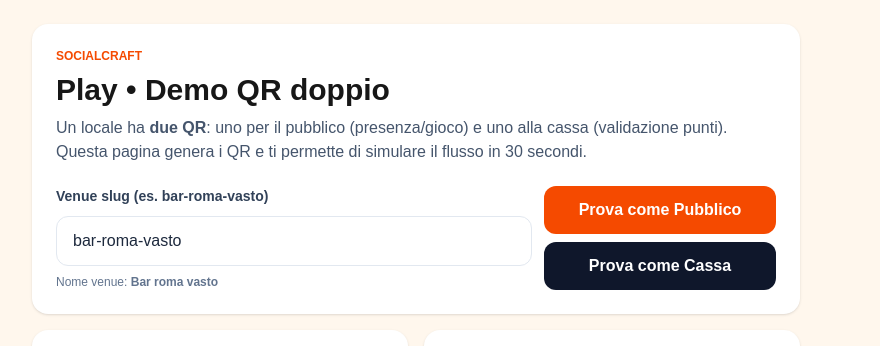
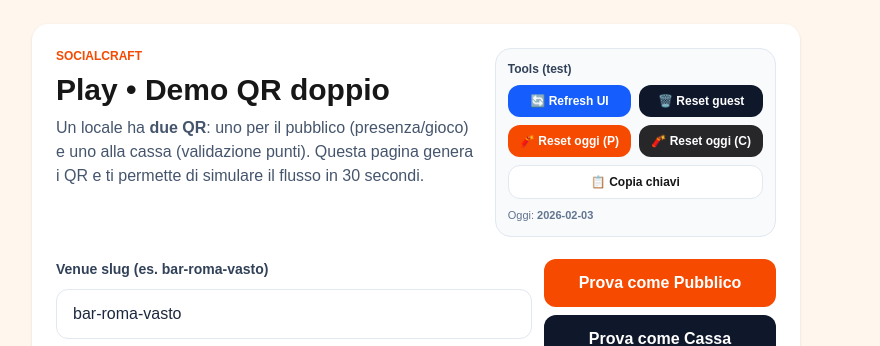
Before and after one commit to vits2709/socialcraft-platform, a Next.js app: page / in a window 1280 px wide. Shown: the top 346 px of the page, without its empty margins (224-1104 px from the left). Built offline with nearby package versions, Linux system fonts and the light colour scheme.

Commit message:
chore: refresh deploy

```diff
--- a/app/page.tsx
+++ b/app/page.tsx
@@ -6,6 +6,13 @@ import Link from "next/link";
 function prettify(slug: string) {
   const s = slug.replace(/-/g, " ").trim();
   return s ? s.charAt(0).toUpperCase() + s.slice(1) : "Venue";
+}
+
+function formatDayKey(d = new Date()) {
+  const yyyy = d.getFullYear();
+  const mm = String(d.getMonth() + 1).padStart(2, "0");
+  const dd = String(d.getDate()).padStart(2, "0");
+  return `${yyyy}-${mm}-${dd}`;
 }
 
 // QR via servizio pubblico (perfetto per demo). Se vuoi 100% local, poi lo facciamo con una lib.
@@ -20,35 +27,86 @@ export default function Home() {
 
   // ✅ evita hydration mismatch: origin è vuoto su server + primo render client
   const [origin, setOrigin] = useState<string>("");
+  const [toolMsg, setToolMsg] = useState<string>("");
 
   useEffect(() => {
     setOrigin(window.location.origin);
   }, []);
 
-  const publicUrl = useMemo(() => {
-    return `/v/${encodeURIComponent(slug)}?t=public`;
-  }, [slug]);
+  const publicUrl = useMemo(() => `/v/${encodeURIComponent(slug)}?t=public`, [slug]);
+  const cashierUrl = useMemo(() => `/v/${encodeURIComponent(slug)}?t=cashier`, [slug]);
 
-  const cashierUrl = useMemo(() => {
-    return `/v/${encodeURIComponent(slug)}?t=cashier`;
-  }, [slug]);
+  const absolutePublic = useMemo(
+    () => (origin ? `${origin}${publicUrl}` : publicUrl),
+    [origin, publicUrl]
+  );
 
-  // ✅ URL assoluti solo dopo mount
-  const absolutePublic = useMemo(() => {
-    return origin ? `${origin}${publicUrl}` : publicUrl;
-  }, [origin, publicUrl]);
-
-  const absoluteCashier = useMemo(() => {
-    return origin ? `${origin}${cashierUrl}` : cashierUrl;
-  }, [origin, cashierUrl]);
+  const absoluteCashier = useMemo(
+    () => (origin ? `${origin}${cashierUrl}` : cashierUrl),
+    [origin, cashierUrl]
+  );
 
   const venueName = prettify(slug);
+
+  // --- DEV TOOLS (reset local demo) ---
+  const today = useMemo(() => formatDayKey(), []);
+  const keys = useMemo(() => {
+    // PUBBLICO
+    const publicVisitKey = `visit:${slug}:${today}`;
+    const publicDailyCountKey = `dailyCount:${slug}:${today}`;
+
+    // CASSA (ora ufficiali, perché /v/[slug] le usa davvero)
+    const cashierVisitKey = `cashier:${slug}:${today}`;
+    const cashierDailyKey = `cashierDaily:${slug}:${today}`;
+
+    return {
+      publicVisitKey,
+      publicDailyCountKey,
+      cashierVisitKey,
+      cashierDailyKey,
+      guestKey: "sc_guest_id",
+    };
+  }, [slug, today]);
+
+  const toast = (msg: string) => {
+    setToolMsg(msg);
+    window.clearTimeout((window as any).__sc_toast);
+    (window as any).__sc_toast = window.setTimeout(() => setToolMsg(""), 2200);
+  };
+
+  const resetPublicToday = () => {
+    localStorage.removeItem(keys.publicVisitKey);
+    localStorage.removeItem(keys.publicDailyCountKey);
+    toast(`Reset OK (PUBBLICO) • ${slug} • ${today}`);
+  };
+
+  const resetCashierToday = () => {
+    localStorage.removeItem(keys.cashierVisitKey);
+    localStorage.removeItem(keys.cashierDailyKey);
+    toast(`Reset OK (CASSA) • ${slug} • ${today}`);
+  };
+
+  const resetGuest = () => {
+    localStorage.removeItem(keys.guestKey);
+    toast("Reset OK (guest) — verrà rigenerato al prossimo scan");
+  };
+
+  const copyKeys = async () => {
+    const txt =
+      `PUBBLICO:\n- ${keys.publicVisitKey}\n- ${keys.publicDailyCountKey}\n\n` +
+      `CASSA:\n- ${keys.cashierVisitKey}\n- ${keys.cashierDailyKey}\n\n` +
+      `GUEST:\n- ${keys.guestKey}\n`;
+    await navigator.clipboard.writeText(txt);
+    toast("Chiavi copiate ✅");
+  };
 
   return (
     <main className="min-h-screen bg-orange-50 flex items-center justify-center p-6">
       <div className="w-full max-w-3xl space-y-4">
         {/* HERO */}
         <div className="rounded-2xl bg-white p-6 shadow">
+          <div className="flex items-start justify-between gap-4">
+            <div className="min-w-0">
               <div className="text-xs font-semibold text-orange-600">SOCIALCRAFT</div>
               <h1 className="text-3xl font-extrabold mt-2">Play • Demo QR doppio</h1>
               <p className="text-slate-600 mt-2">
@@ -56,6 +114,63 @@ export default function Home() {
                 alla cassa (validazione punti). Questa pagina genera i QR e ti permette
                 di simulare il flusso in 30 secondi.
               </p>
+            </div>
+
+            {/* ✅ TOOLBOX TEST */}
+            <div className="shrink-0 rounded-2xl border border-slate-200 bg-slate-50 p-3">
+              <div className="text-xs font-bold text-slate-700">Tools (test)</div>
+
+              <div className="mt-2 grid grid-cols-2 gap-2">
+                <button
+                  onClick={() => location.reload()}
+                  className="rounded-xl bg-blue-600 text-white text-xs font-bold px-3 py-2 hover:bg-blue-700"
+                  title="Ricarica la pagina"
+                >
+                  🔄 Refresh UI
+                </button>
+
+                <button
+                  onClick={resetGuest}
+                  className="rounded-xl bg-slate-900 text-white text-xs font-bold px-3 py-2 hover:opacity-90"
+                  title="Reset profilo guest"
+                >
+                  🗑️ Reset guest
+                </button>
+
+                <button
+                  onClick={resetPublicToday}
+                  className="rounded-xl bg-orange-600 text-white text-xs font-bold px-3 py-2 hover:bg-orange-700"
+                  title="Cancella visita + counter di oggi (PUBBLICO)"
+                >
+                  🧨 Reset oggi (P)
+                </button>
+
+                <button
+                  onClick={resetCashierToday}
+                  className="rounded-xl bg-zinc-800 text-white text-xs font-bold px-3 py-2 hover:bg-zinc-900"
+                  title="Cancella visita + counter di oggi (CASSA)"
+                >
+                  🧨 Reset oggi (C)
+                </button>
+
+                <button
+                  onClick={copyKeys}
+                  className="col-span-2 rounded-xl border border-slate-200 bg-white text-xs font-bold px-3 py-2 hover:bg-slate-100"
+                  title="Copia le chiavi localStorage usate nel test"
+                >
+                  📋 Copia chiavi
+                </button>
+              </div>
+
+              {toolMsg ? (
+                <div className="mt-2 text-[11px] text-slate-600">{toolMsg}</div>
+              ) : (
+                <div className="mt-2 text-[11px] text-slate-500">
+                  Oggi: <b>{today}</b>
+                </div>
+              )}
+            </div>
+          </div>
 
           <div className="mt-5 grid grid-cols-1 md:grid-cols-3 gap-3 items-end">
             <div className="md:col-span-2">
@@ -131,6 +246,7 @@ export default function Home() {
                     className="rounded-xl border border-slate-200 px-3 py-2 text-sm font-semibold hover:bg-slate-50"
                     onClick={async () => {
                       await navigator.clipboard.writeText(absolutePublic);
+                      toast("Link pubblico copiato ✅");
                     }}
                   >
                     Copia link
@@ -178,6 +294,7 @@ export default function Home() {
                     className="rounded-xl border border-slate-200 px-3 py-2 text-sm font-semibold hover:bg-slate-50"
                     onClick={async () => {
                       await navigator.clipboard.writeText(absoluteCashier);
+                      toast("Link cassa copiato ✅");
                     }}
                   >
                     Copia link
--- a/app/v/[slug]/page.tsx
+++ b/app/v/[slug]/page.tsx
@@ -1,6 +1,7 @@
 "use client";
 
 import { useEffect, useMemo, useState } from "react";
+import { useSearchParams } from "next/navigation";
 
 function formatDayKey(d = new Date()) {
   const yyyy = d.getFullYear();
@@ -50,6 +51,10 @@ function guestProfileFromId(id: string) {
 type ScanStatus = "loading" | "counted" | "already";
 
 export default function VenueScanPage({ params }: { params: { slug: string } }) {
+  const searchParams = useSearchParams();
+  const t = (searchParams.get("t") || "public").toLowerCase();
+  const mode: "public" | "cashier" = t === "cashier" ? "cashier" : "public";
+
   const slug = useMemo(() => safeSlug(params.slug), [params.slug]);
   const venueName = useMemo(() => prettify(slug), [slug]);
 
@@ -61,7 +66,9 @@ export default function VenueScanPage({ params }: { params: { slug: string } })
   const [todayCount, setTodayCount] = useState(0);
 
   useEffect(() => {
-    // tutto client-only: evita hydration mismatch
+    setReady(false);
+    setStatus("loading");
+
     const dayKey = formatDayKey();
 
     // guest id stabile
@@ -77,9 +84,14 @@ export default function VenueScanPage({ params }: { params: { slug: string } })
     setNickname(profile.nickname);
     setAvatar(profile.avatar);
 
-    // 1 scan al giorno per venue (locale)
-    const visitKey = `visit:${slug}:${dayKey}`;
-    const dailyCounterKey = `dailyCount:${slug}:${dayKey}`;
+    // ✅ chiavi diverse per pubblico/cassa
+    const visitKey =
+      mode === "cashier" ? `cashier:${slug}:${dayKey}` : `visit:${slug}:${dayKey}`;
+
+    const dailyCounterKey =
+      mode === "cashier"
+        ? `cashierDaily:${slug}:${dayKey}`
+        : `dailyCount:${slug}:${dayKey}`;
 
     const currentDaily = Number(localStorage.getItem(dailyCounterKey) || "0");
 
@@ -95,7 +107,7 @@ export default function VenueScanPage({ params }: { params: { slug: string } })
     }
 
     setReady(true);
-  }, [slug]);
+  }, [slug, mode]);
 
   const badge =
     status === "counted"
@@ -124,7 +136,16 @@ export default function VenueScanPage({ params }: { params: { slug: string } })
           <div className="text-xs font-semibold text-orange-600">SOCIALCRAFT</div>
           <h1 className="text-2xl font-extrabold mt-2">{venueName}</h1>
 
-          <div className={`mt-4 inline-flex items-center gap-2 px-3 py-2 rounded-full text-xs font-bold ${badge.cls}`}>
+          <div className="mt-2 text-xs font-semibold text-slate-500">
+            Modalità:{" "}
+            <span className="font-bold">
+              {mode === "cashier" ? "CASSA" : "PUBBLICO"}
+            </span>
+          </div>
+
+          <div
+            className={`mt-4 inline-flex items-center gap-2 px-3 py-2 rounded-full text-xs font-bold ${badge.cls}`}
+          >
             {badge.text}
           </div>
 
@@ -137,9 +158,7 @@ export default function VenueScanPage({ params }: { params: { slug: string } })
                 <div className="text-xs text-slate-500">Oggi sei dentro ✨</div>
               </div>
             </div>
-            <div className="mt-2 text-[11px] text-slate-400 break-all">
-              guest: {guestId}
-            </div>
+            <div className="mt-2 text-[11px] text-slate-400 break-all">guest: {guestId}</div>
           </div>
 
           {/* Mission placeholder */}
@@ -147,7 +166,9 @@ export default function VenueScanPage({ params }: { params: { slug: string } })
             <div className="flex items-center justify-between">
               <div>
                 <div className="text-sm font-bold text-slate-900">Missione settimanale</div>
-                <div className="text-xs text-slate-500">Placeholder (domani la colleghiamo al DB)</div>
+                <div className="text-xs text-slate-500">
+                  Placeholder (domani la colleghiamo al DB)
+                </div>
               </div>
               <span className="text-xs font-semibold px-3 py-1 rounded-full bg-orange-100 text-orange-700">
                 LIVE
@@ -173,26 +194,14 @@ export default function VenueScanPage({ params }: { params: { slug: string } })
           </div>
 
           <div className="mt-4 text-xs text-slate-500">
-            Oggi (locale): scans su questa venue: <b>{todayCount}</b>
+            Oggi (locale): scans {mode === "cashier" ? "cassa" : "pubblico"} su questa
+            venue: <b>{todayCount}</b>
           </div>
 
           <div className="mt-4 text-[11px] font-mono text-slate-400">
             build: SCAN-A-2026-02-03
           </div>
         </div>
-
-        <div className="rounded-2xl bg-white p-5 shadow">
-          <div className="text-sm font-bold text-slate-900">Salva i tuoi progressi</div>
-          <div className="text-sm text-slate-600 mt-2">
-            Prossimo step: login Google/email per sincronizzare e riscattare premi.
-          </div>
-          <button
-            disabled
-            className="mt-4 w-full rounded-xl bg-slate-200 text-slate-500 font-bold py-3 cursor-not-allowed"
-          >
-            Login (arriva subito)
-          </button>
-        </div>
       </div>
     </main>
   );
```
Lines whose indentation alone changed are shown as unchanged.
